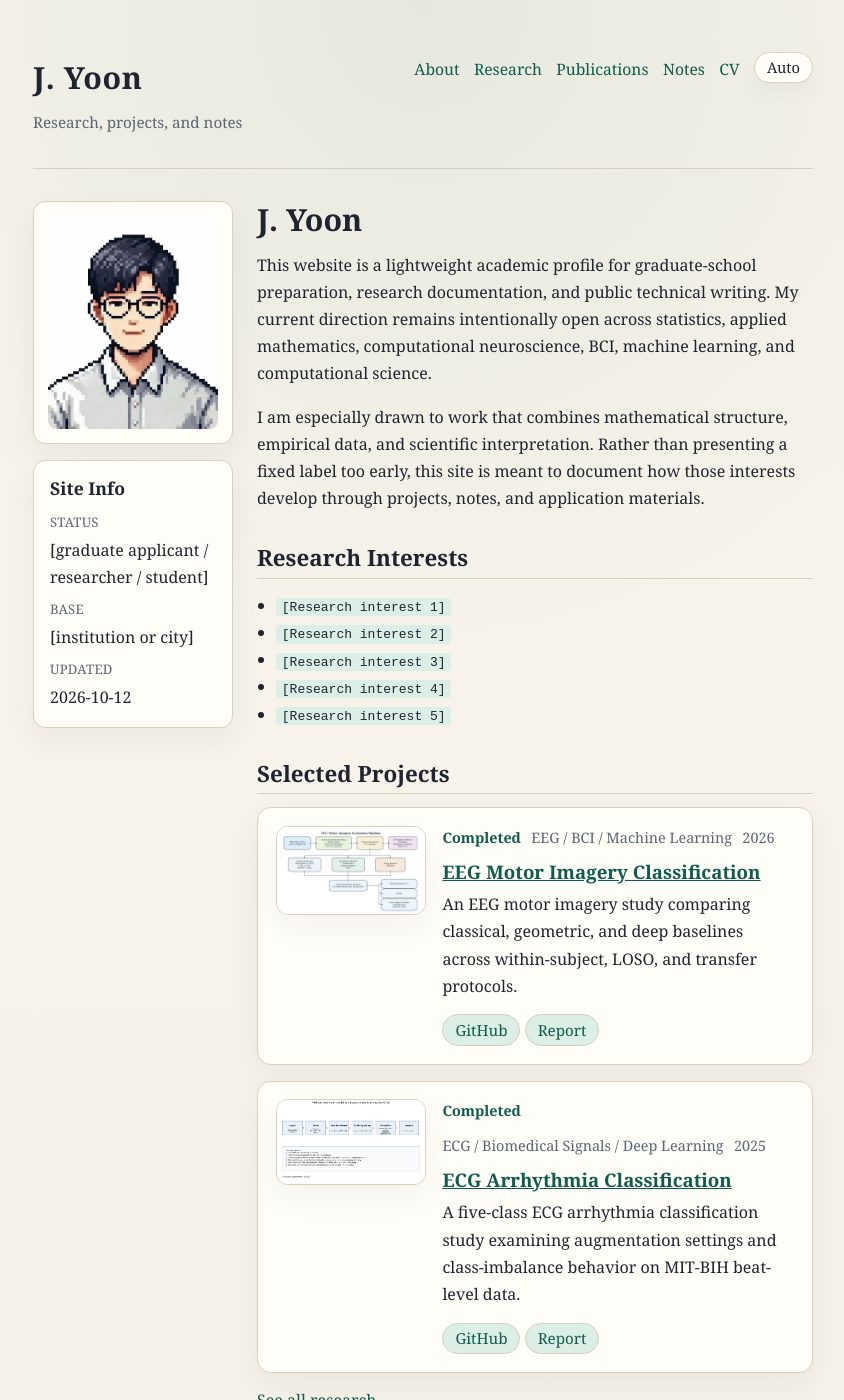
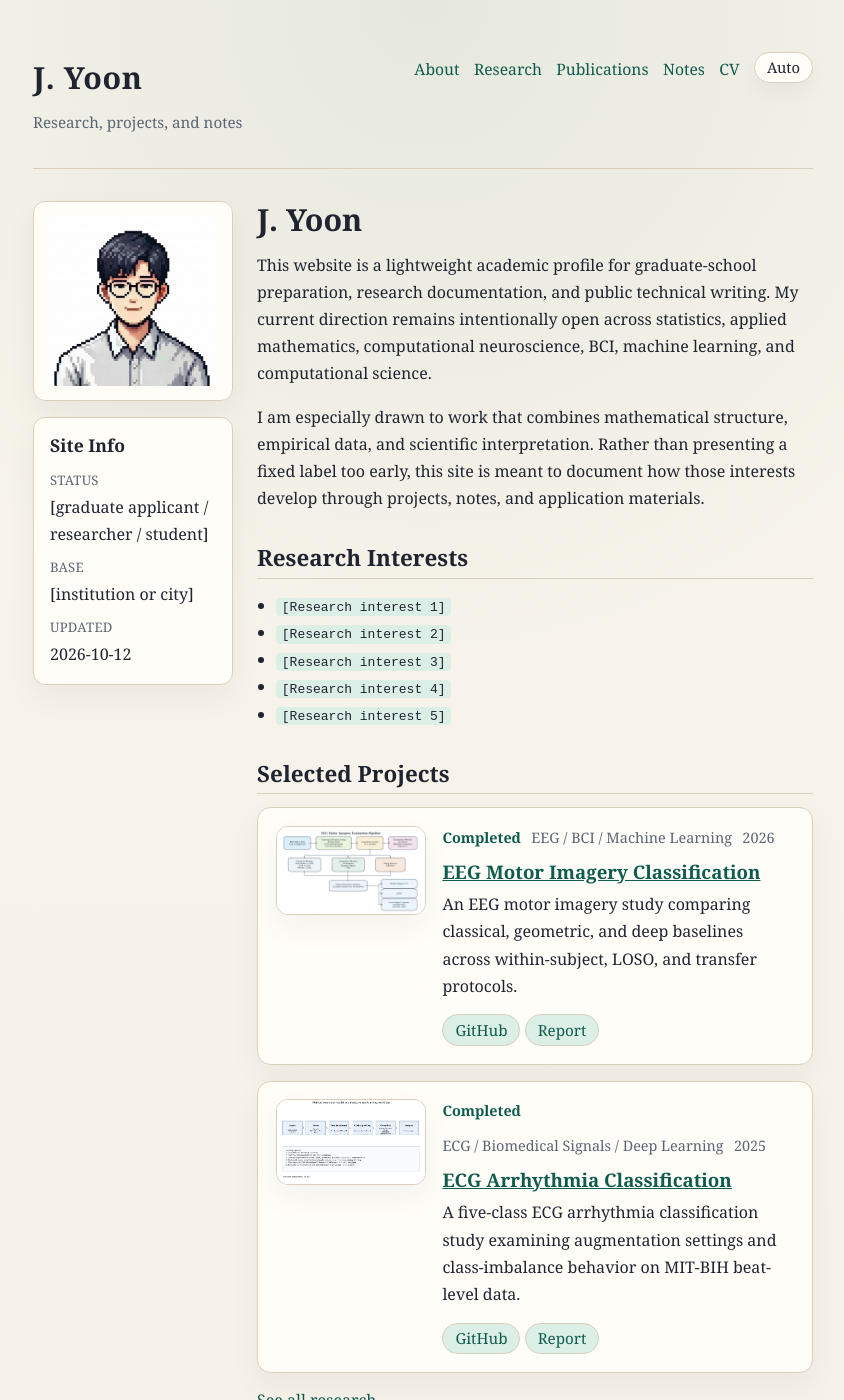
Before and after one commit to J-Y00N/j-y00n.github.io, a Jekyll site: the page built from index.md, in a window 1280 px wide and 1400 px high. Shown: the whole window, without its empty margins (217-1061 px from the left). Built offline with Jekyll 4.4.1, drawn with Linux system fonts in a browser that asks for light colours.

Commit message:
style: stack the mobile profile block and show the whole profile photo

```diff
--- a/_layouts/home.html
+++ b/_layouts/home.html
@@ -6,9 +6,7 @@
   <aside class="profile-aside">
     {% if page.photo %}
     <div class="profile-photo-slot">
-      <div class="profile-photo-frame">
-        <img src="{{ page.photo | relative_url }}" alt="Profile photo of {{ site.author | escape }}">
-      </div>
+      <img src="{{ page.photo | relative_url }}" alt="Profile photo of {{ site.author | escape }}">
     </div>
     {% endif %}
     {% if visible_profile_links.size > 0 %}
--- a/_sass/_custom.scss
+++ b/_sass/_custom.scss
@@ -180,15 +180,6 @@
 .profile-photo-slot {
   min-height: 0;
   padding: 0.85rem;
-}
-
-.profile-photo-frame {
-  position: relative;
-  height: 0;
-  padding-top: 125%;
-  overflow: hidden;
-  border-radius: 0.55rem;
-  width: 100%;
 }
 
 .meta-stack {
@@ -494,17 +485,14 @@
   text-align: center;
 }
 
-.profile-photo-frame img {
-  position: absolute;
-  inset: 0;
+// The photo is shown whole at its own aspect ratio. Until it loads, a 4:5 box keeps its place.
+.profile-photo-slot img {
+  display: block;
   width: 100%;
-  height: 100%;
-  object-fit: cover;
-  object-position: center center;
-  display: block;
+  aspect-ratio: auto 4 / 5;
   margin: 0;
   border: 0;
-  border-radius: 0;
+  border-radius: 0.55rem;
   box-shadow: none;
 }
 
@@ -543,24 +531,18 @@
     grid-template-columns: 1fr;
   }
 
-  // The photo and Site Info share the first row, and the link icons fill one row below them.
+  // A small centered photo, then Site Info, then the link icons in one row.
   .profile-aside {
     position: static;
-    grid-template-columns: minmax(0, 1fr) minmax(0, 2fr);
-    align-items: start;
   }
 
-  .profile-links,
-  .site-info-card {
-    grid-column: 1 / -1;
+  .profile-photo-slot {
+    justify-self: center;
+    width: 10rem;
   }
 
   .profile-links {
     order: 1;
-  }
-
-  .profile-photo-slot ~ .site-info-card {
-    grid-column: auto;
   }
 
   .icon-link-grid {
@@ -590,15 +572,3 @@
     font-size: 1.9rem;
   }
 }
-
-// Below 360px the Site Info column would wrap almost word by word in phone fonts, so the photo sits above it again, smaller and centered.
-@media (max-width: 359px) {
-  .profile-aside {
-    grid-template-columns: minmax(0, 1fr);
-  }
-
-  .profile-photo-slot {
-    justify-self: center;
-    width: 9rem;
-  }
-}
```
Also changed, not shown: README.md.
